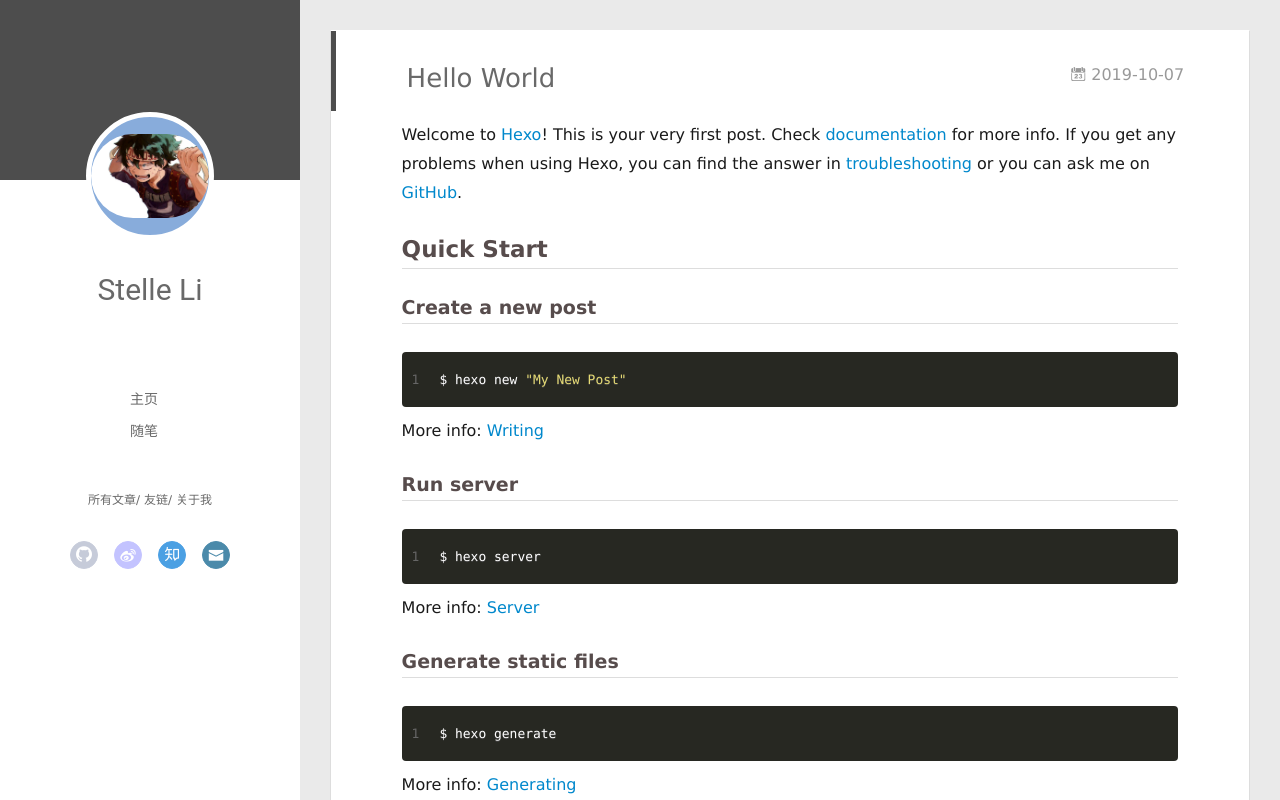
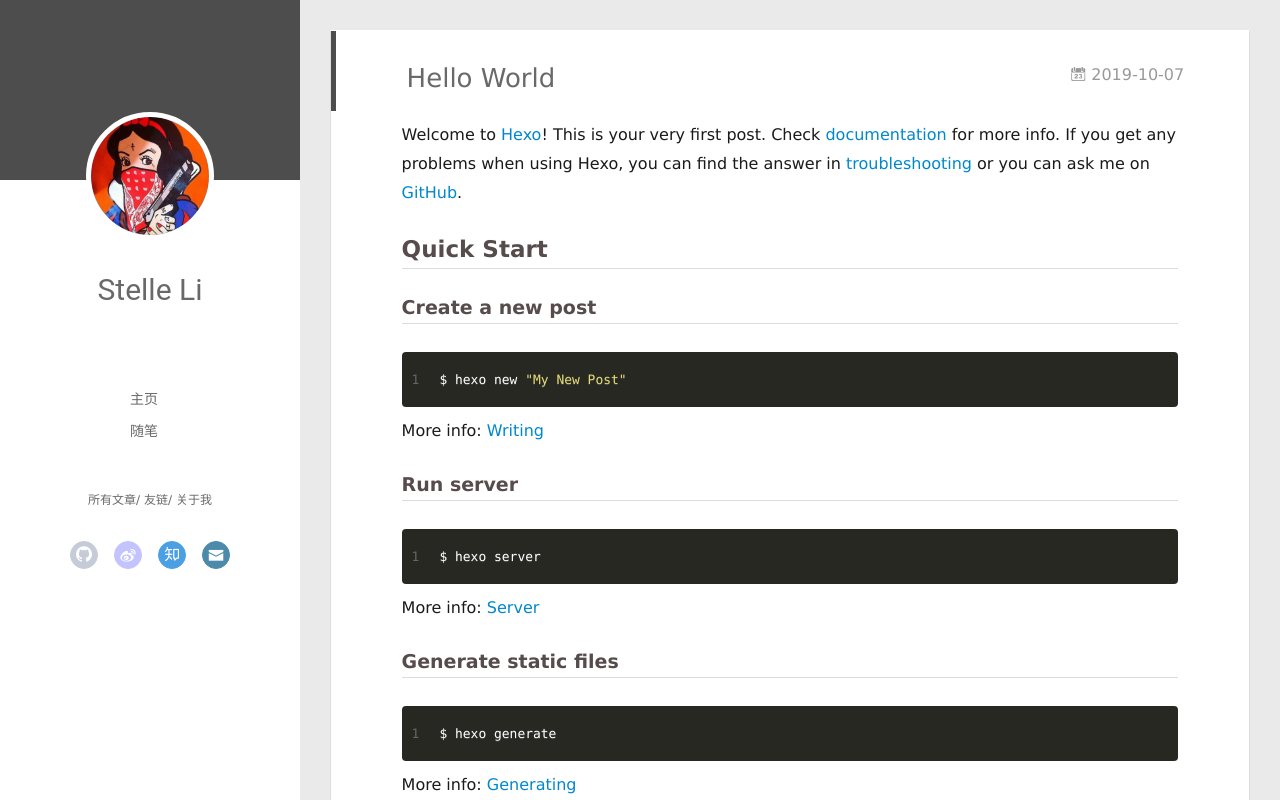
Before and after one commit to gogolixingxing/gogolixingxing.github.io, a plain HTML site: page 2019/10/07/hello-world/index.html in a window 1280 px wide. Drawn offline with Linux system fonts and the light colour scheme; some packages are replaced by stand-ins of ours; a script that the page names is missing.

Commit message:
Site updated: 2019-10-09 20:02:10

```diff
--- a/2019/10/07/hello-world/index.html
+++ b/2019/10/07/hello-world/index.html
@@ -47,7 +47,7 @@
 <div class="intrude-less">
 	<header id="header" class="inner">
 		<a href="/" class="profilepic">
-			<img src="/img/lg.jpg" class="js-avatar">
+			<img src="/img/lg.jfif" class="js-avatar">
 		</a>
 		<hgroup>
 		  <h1 class="header-author"><a href="/">Stelle Li</a></h1>
@@ -105,7 +105,7 @@
 	<div class="intrude-less">
 		<header id="header" class="inner">
 			<div class="profilepic">
-				<img src="/img/lg.jpg" class="js-avatar">
+				<img src="/img/lg.jfif" class="js-avatar">
 			</div>
 			<hgroup>
 			  <h1 class="header-author js-header-author">Stelle Li</h1>
```
Also changed, not shown: 2019/10/08/ARM系统的寻址方式/index.html (+2 -2 lines), archives/2019/10/index.html (+2 -2 lines), archives/2019/index.html (+2 -2 lines), archives/index.html (+2 -2 lines), index.html (+2 -2 lines), img/lg.jfif (added), img/lg.jpg (deleted).
